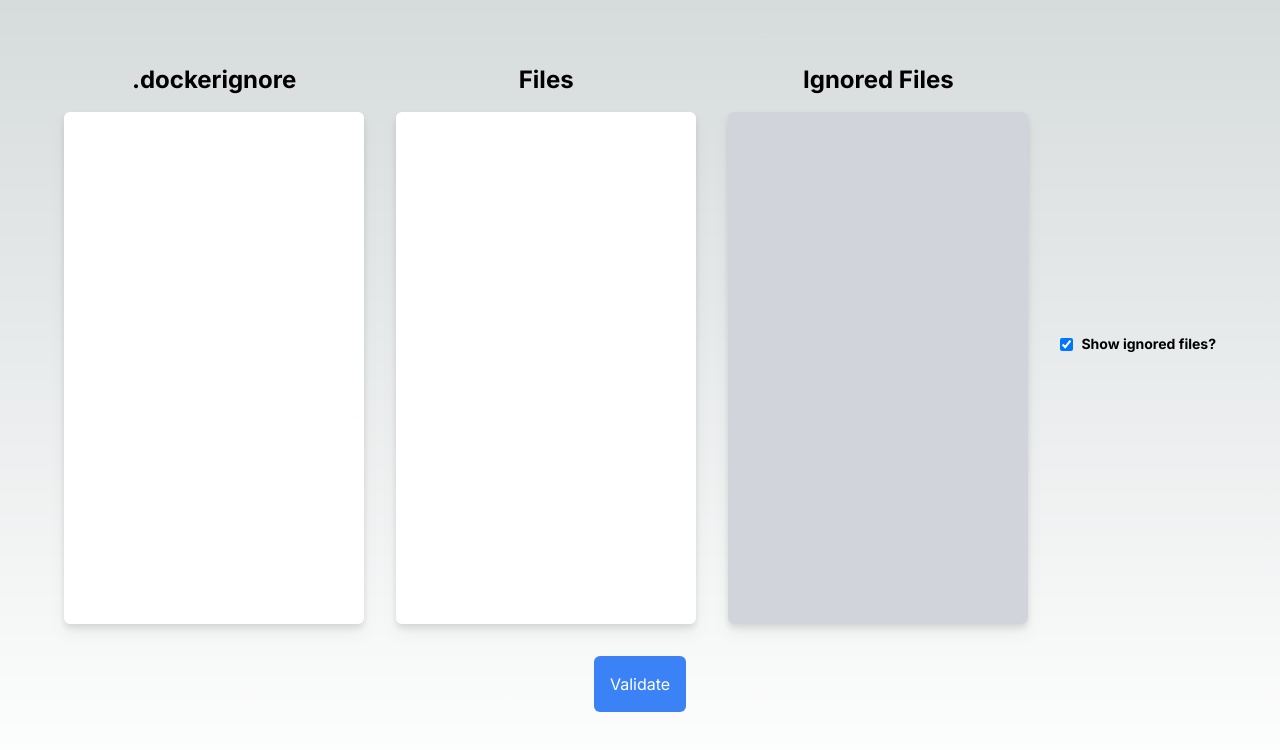
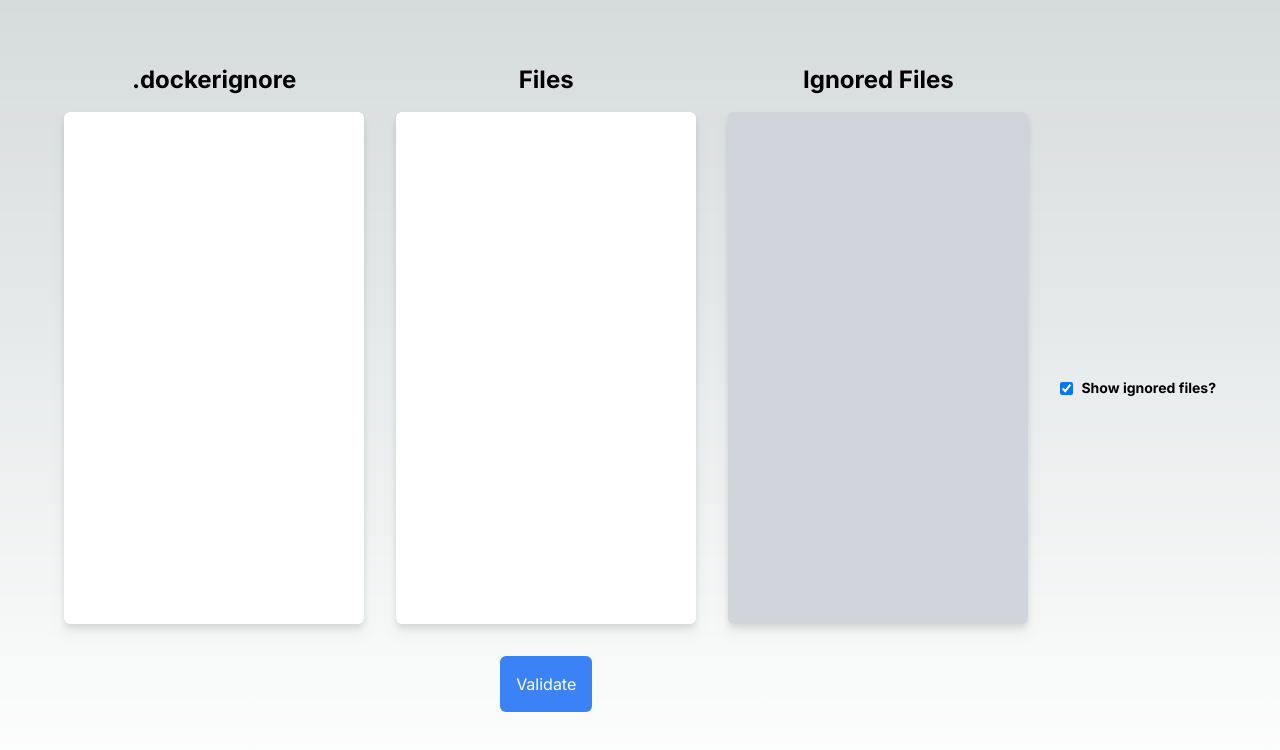
Before and after one commit to DiggidyDev/dockerignore-validator, a Next.js app: page / in a window 1280 px wide. Shown: the top 750 px of the page. Built offline with nearby package versions, Linux system fonts and the light colour scheme.

Commit message:
Rejig home page to center button

```diff
--- a/src/app/page.tsx
+++ b/src/app/page.tsx
@@ -45,9 +45,10 @@ export default function Home() {
     return (
         <form
             onSubmit={onSubmit}
-            className="flex flex-col gap-8 items-center justify-center p-8 rounded-lg min-w-full"
+            className="flex gap-8 items-center justify-center p-8 rounded-lg min-w-full"
         >
-            <div className="flex flex-row gap-8 min-h-[70vh] min-w-full">
+            <div className="flex flex-col items-center gap-8 w-full">
+                <div className="flex flex-row gap-8 min-h-[70vh] w-full">
                     <TextArea
                         label=".dockerignore"
                         testId="dockerignore-input"
@@ -70,11 +71,23 @@ export default function Home() {
                     ) : (
                         <TextArea
                             testId="result-output"
-                        label={showIgnored ? "Ignored Files" : "Files to Copy"}
+                            label={
+                                showIgnored ? "Ignored Files" : "Files to Copy"
+                            }
                             disabled
                             value={processFiles(files, result, showIgnored)}
                         />
                     )}
+                </div>
+                <button
+                    data-cy="validate-button"
+                    className="bg-blue-500 text-white p-4 rounded-md disabled:cursor-not-allowed enabled:hover:bg-blue-600 transition-colors"
+                    disabled={isLoading}
+                    type="submit"
+                >
+                    Validate
+                </button>
+            </div>
             <div
                 data-cy="options-container"
                 className="flex flex-row-reverse items-center gap-2"
@@ -96,16 +109,6 @@ export default function Home() {
                     />
                 </div>
             </div>
-            </div>
-
-            <button
-                data-cy="validate-button"
-                className="bg-blue-500 text-white p-4 rounded-md disabled:cursor-not-allowed enabled:hover:bg-blue-600 transition-colors"
-                disabled={isLoading}
-                type="submit"
-            >
-                Validate
-            </button>
         </form>
     );
 }
```
Lines whose indentation alone changed are shown as unchanged.
